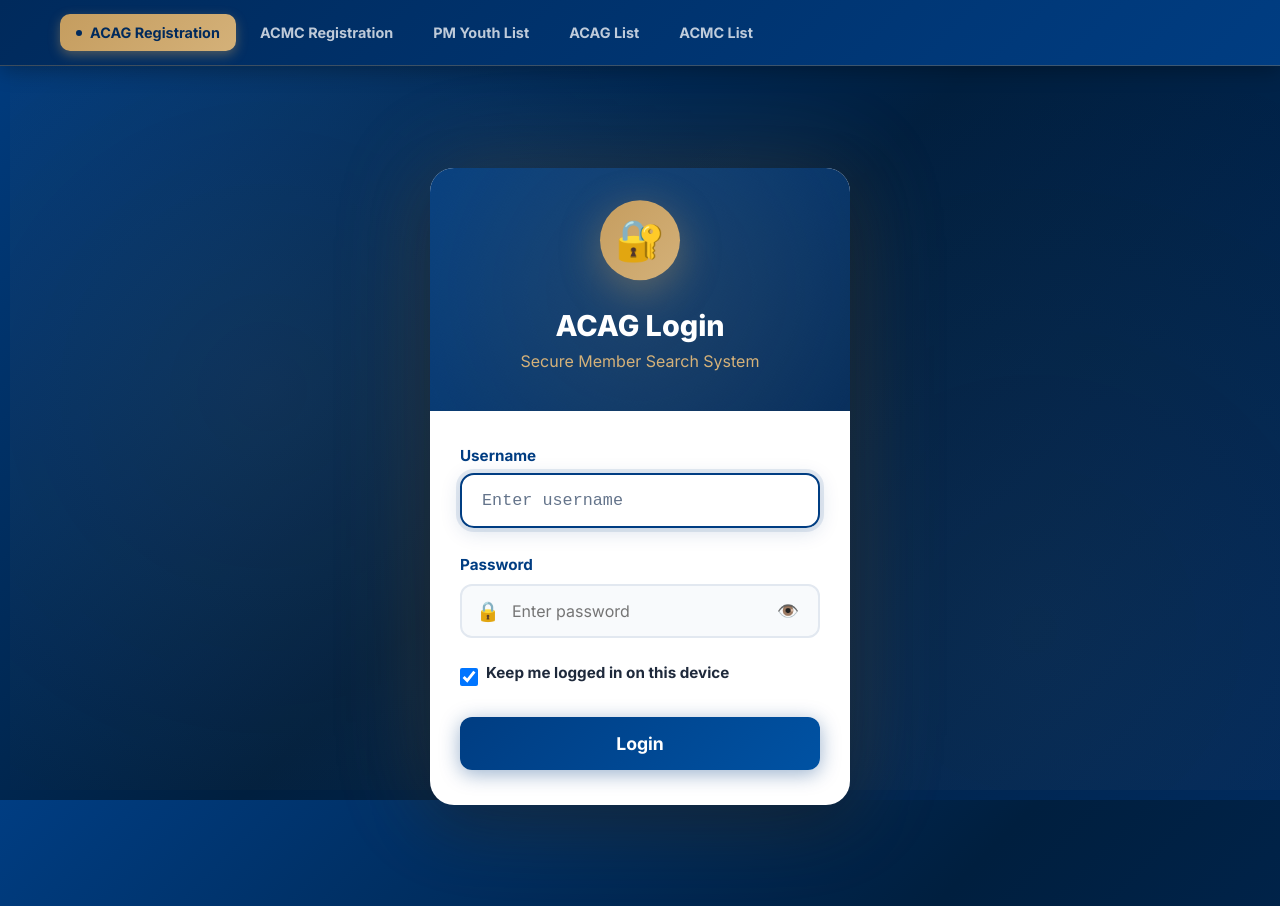
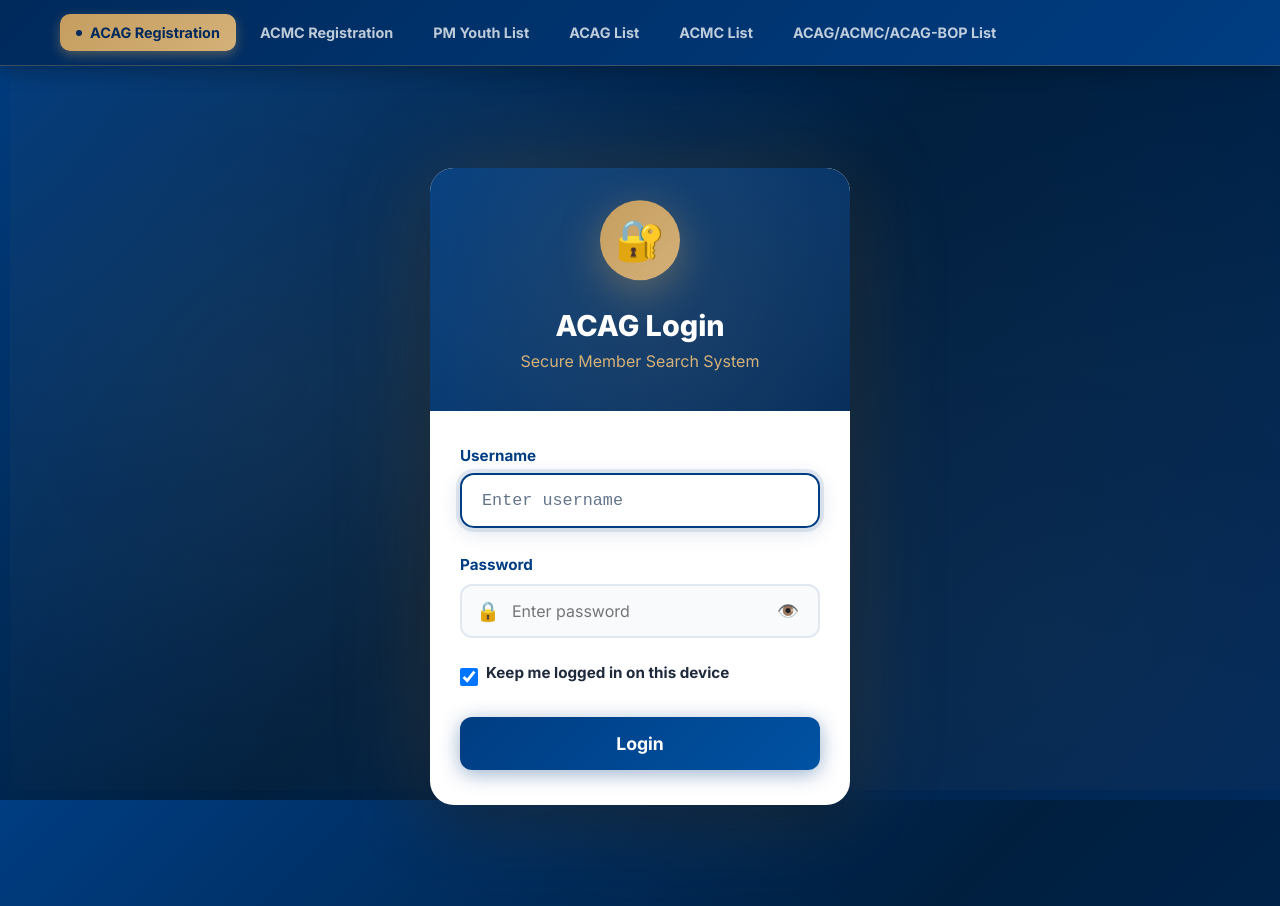
Before and after one commit to adnan7339/Live_Owndata, a plain HTML site: page index.HTML in a window 1280 px wide. Drawn offline with nearby package versions, Linux system fonts and the light colour scheme.

Commit message:
Add link to ACAG/ACMC/ACAG-BOP List

```diff
--- a/index.HTML
+++ b/index.HTML
@@ -718,6 +718,7 @@ td:nth-child(2){font-family:monospace;color:var(--navy-light);}
       <a href="https://pmybls-black.vercel.app/index.htm">PM Youth List</a>
       <a href="https://live-owndata.vercel.app/">ACAG List</a>
       <a href="https://acmc-five.vercel.app/">ACMC List</a>
+      <a href="https://liveowndata.vercel.app">ACAG/ACMC/ACAG-BOP List</a>
     </div>
   </nav>
 
```
